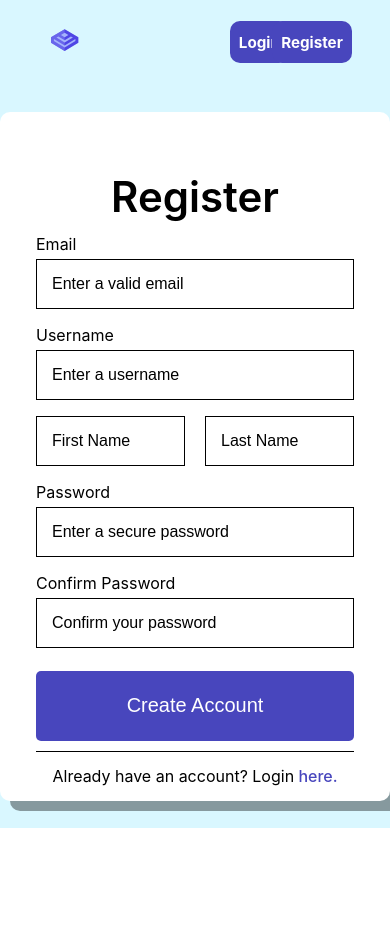
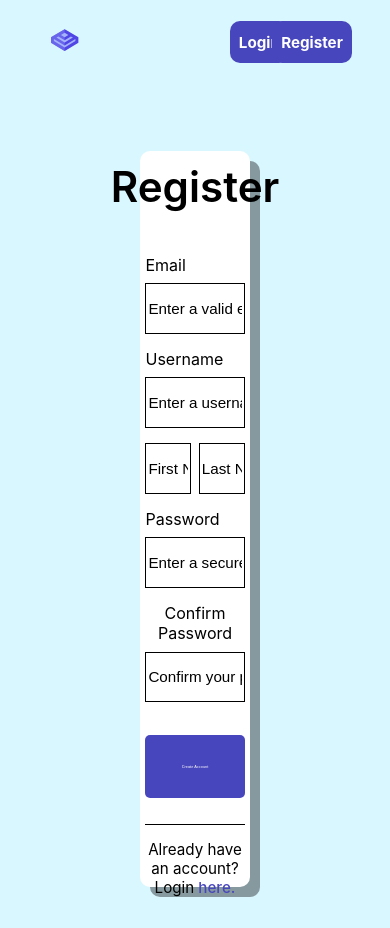
Before and after one commit to Workday-Pod-4/CollabU, a React (Vite) app in the folder capstone-project/ui/: page /register in a window 390 px wide. Before the commit the page ends 844 px from the top, so only its background shows below. Built offline with nearby package versions, Linux system fonts and the light colour scheme.

Commit message:
Registration Page is Responsive

```diff
--- a/capstone-project/ui/src/components/RegistrationPage/RegistrationPage.css
+++ b/capstone-project/ui/src/components/RegistrationPage/RegistrationPage.css
@@ -1,30 +1,31 @@
+
 .registration-page, .registration-page .card {
     display: flex;
-    align-items: center;
 }
+
 .registration-page {
-    min-height: calc(100vh - 100px);
-    height: 100%;
-    max-height: calc(100vh - 100px);
-    width: 100%;
-    max-width: 100vw;
+    height: 100vh;
+    width: 100vw;
+    padding-top: 3vh;
     background: #D9F7FF;
     justify-content: center;
+    align-items: center;
 }
 
 .registration-page .card {
-    min-height: 600px;
-    width: 520px;
-    padding: 24px 36px 0;
+    width: 28%;
+    height: 90%;
+    padding: 1vh 1.3vw 0;
     flex-direction: column;
+    justify-content: center;
+    align-items: center;
     background: white;
     border-radius: 10px;
     box-shadow: 10px 10px #86999E;
 }
 
 .registration-page .card h2 {
-    font-size: 42px;
-    margin-bottom: 4px;
+    font-size: 5vh;
     font-weight: 600;
     color: black;
 }
@@ -34,7 +35,7 @@
     flex-direction: column;
     align-items: flex-start;
     width: 100%;
-    padding-bottom: 10px;
+    padding-bottom: 2vh;
     color: black;
 }
 
@@ -43,19 +44,20 @@
     flex-direction: column;
     align-items: flex-start;
     width: 100%;
-    margin: 8px 0;
+    margin: 0.9vh 0;
     flex: 1 1;
 }
 
 .registration-page .card .registration-form .input-field label {
-    margin-bottom: 5px;
+    margin-bottom: 1vh;
     color: black;
+    font-size: 1.9vh;
 }
 
 .registration-page .card .registration-form .input-field input {
-    height: 50px;
-    padding: 0 15px;
-    font-size: 16px;
+    height: 6vh;
+    padding: 0 .5vw;
+    font-size: 1.8vh;
     border: 1px solid black;
     width: 100%;
     background: transparent;
@@ -66,8 +68,8 @@
     display: flex;
     flex-direction: row;
     width: 100%;
-    grid-gap: 20px;
-    gap: 20px;
+    grid-gap: 2vw;
+    gap: 2vw;
 }
 
 .registration-page .card .footer, .registration-page .card .registration-form .btn {
@@ -78,19 +80,20 @@
 }
 
 .registration-page .card .registration-form .btn {
-    height: 70px;
+    height: 7.5vh;
     color: white;
     background: #4846BD;
-    font-size: 20px;
+    font-size: 1vw;
     border: none;
     cursor: pointer;
-    margin-top: 15px;
+    margin-top: 3vh;
 }
 
 .registration-page .card .footer {
     border-top: 1px solid black;
-    margin-top: auto;
-    height: 50px;
+    margin: 1vh;
+    height: 14%;
+    font-size: 1.8vh;
     color: black;
 }
 
```
